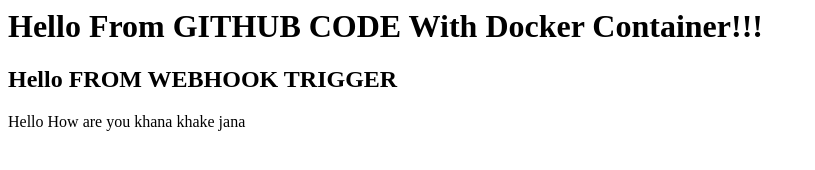
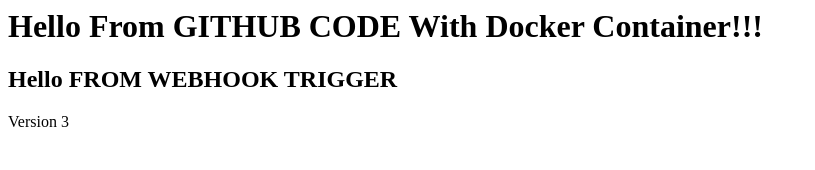
Before and after one commit to urmidas7914/myapache, a plain HTML site: page index.html in a window 1280 px wide. Shown: the whole page, without its empty margins (0-815 px from the left). Drawn offline with Linux system fonts and the light colour scheme.

Commit message:
Update index.html

```diff
--- a/index.html
+++ b/index.html
@@ -1,6 +1,4 @@
 <h1>Hello From GITHUB CODE With Docker Container!!!</h1>
 
 <h2>Hello FROM WEBHOOK TRIGGER</h2>
-
-
-Hello How are you khana khake jana
+Version 3
```
